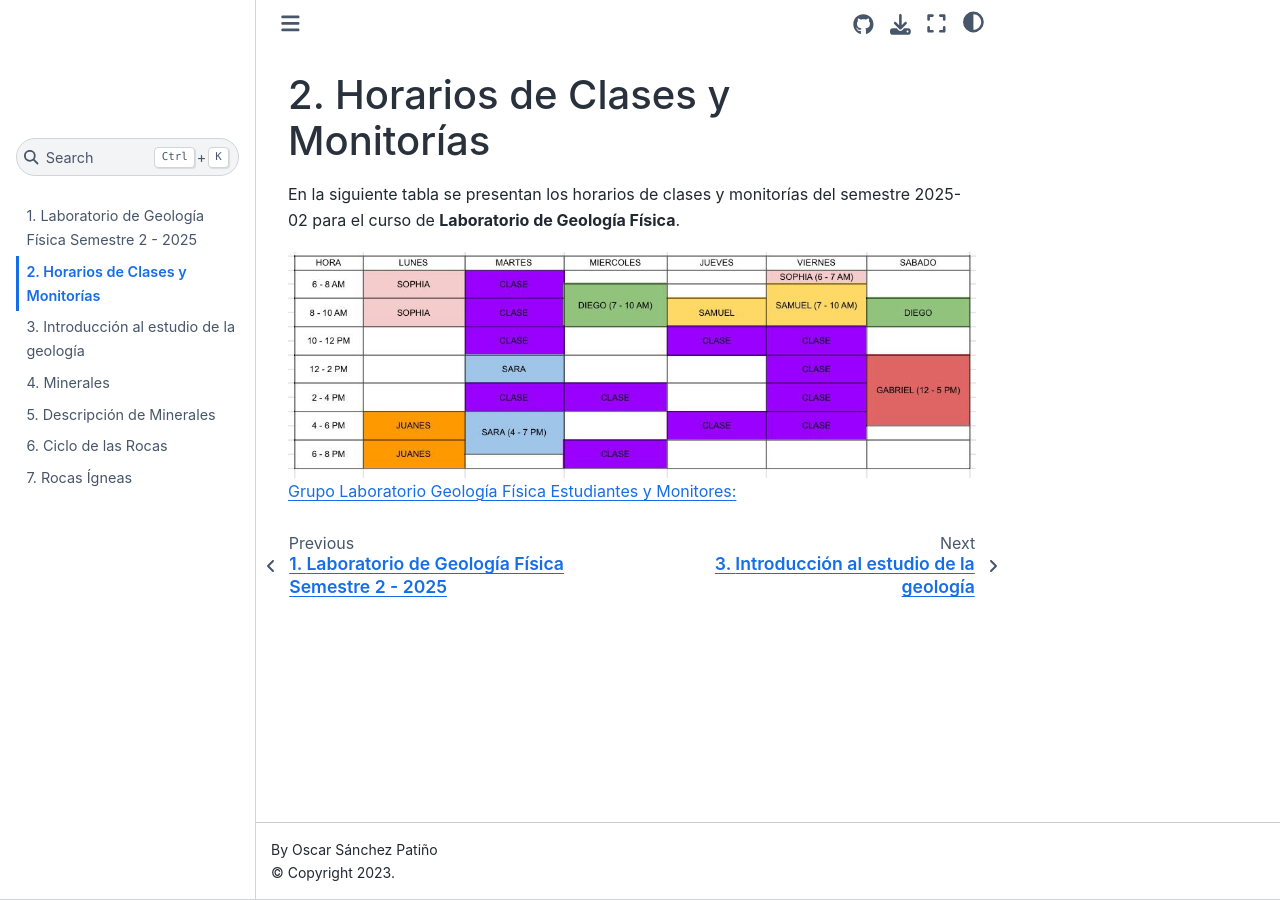
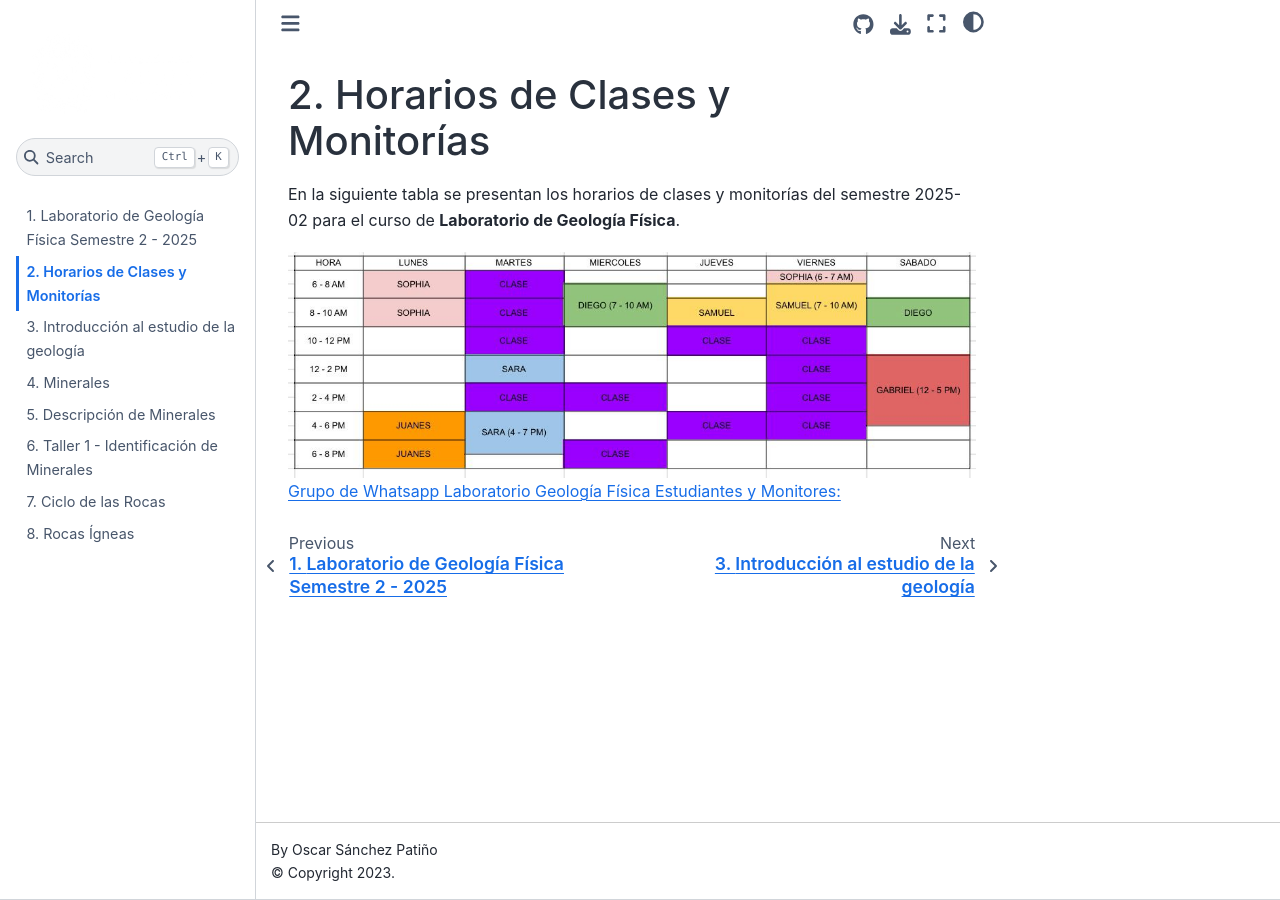
Before and after one commit to oisanchezp/Laboratorio_Geologia_Fisica, a Jupyter Book: the page built from horarios.md, in a window 1280 px wide. Built offline with Jupyter Book 1.0.4 settings and Sphinx 7.4.7 and the Sphinx Book theme 1.1.4, drawn with Linux system fonts in a browser that asks for light colours.

Commit message:
Agregan cambios

````diff
--- a/_toc.yml
+++ b/_toc.yml
@@ -8,6 +8,7 @@ chapters:
   - file: practicas/01_introduccion_geologia
   - file: practicas/02_minerales
   - file: practicas/03_descripcion_minerales
+  - file: practicas/03_taller_1
   - file: practicas/04_ciclo_rocas
   - file: practicas/05_rocas_igneas
   - file: practicas/06_rocas_sedimentarias
--- a/horarios.md
+++ b/horarios.md
@@ -10,4 +10,6 @@ En la siguiente tabla se presentan los horarios de clases y monitorías del seme
 ```
 
 
-[Grupo Laboratorio Geología Física Estudiantes y Monitores:](https://chat.whatsapp.com/F9fvox0LLch7znFAZJ8x7s?mode=ac_t)
+
+
+[Grupo de Whatsapp Laboratorio Geología Física Estudiantes y Monitores:](https://chat.whatsapp.com/F9fvox0LLch7znFAZJ8x7s?mode=ac_t)
````
Also changed, not shown: practicas/03_taller_1.md (added, +10 -0 lines), 1 other file.
